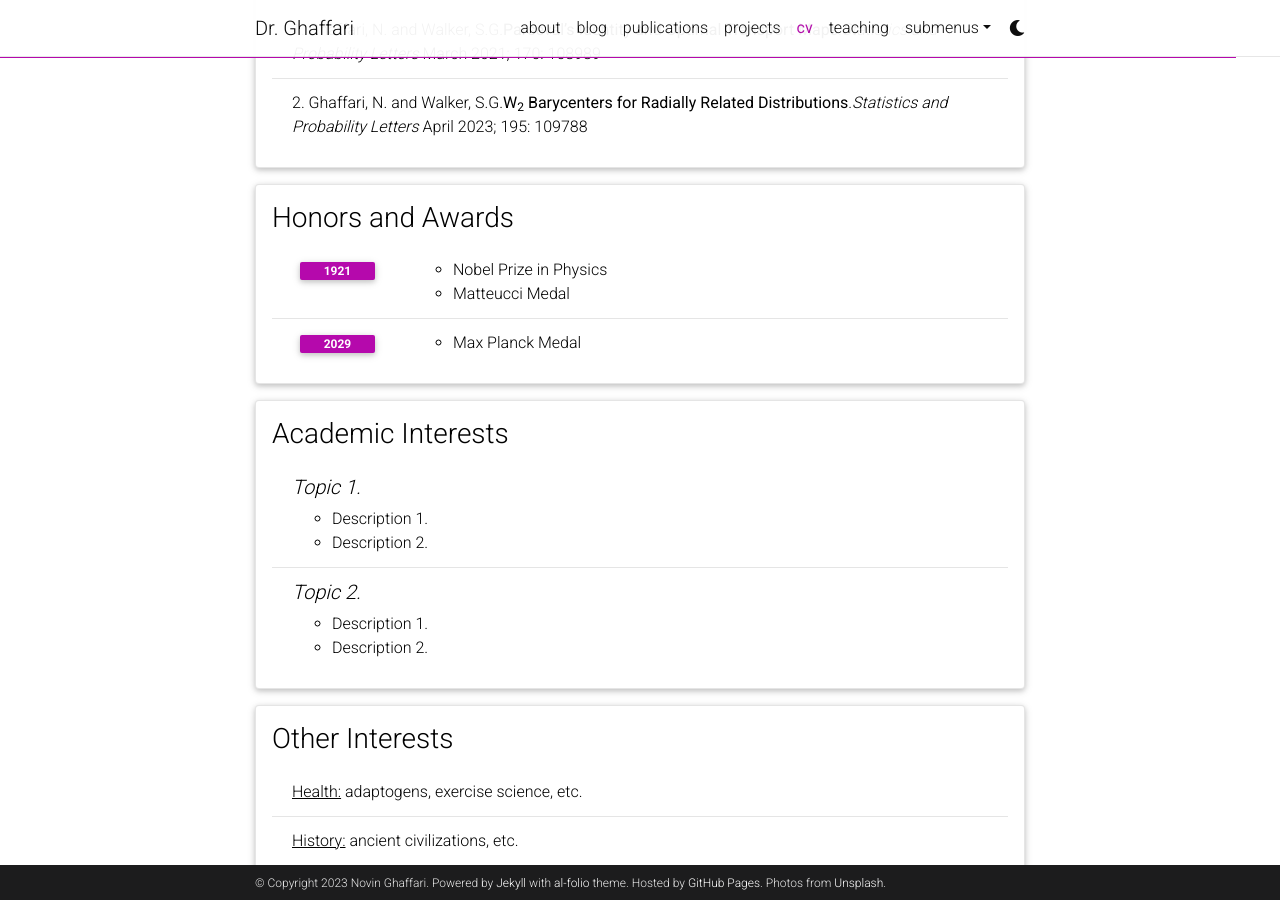
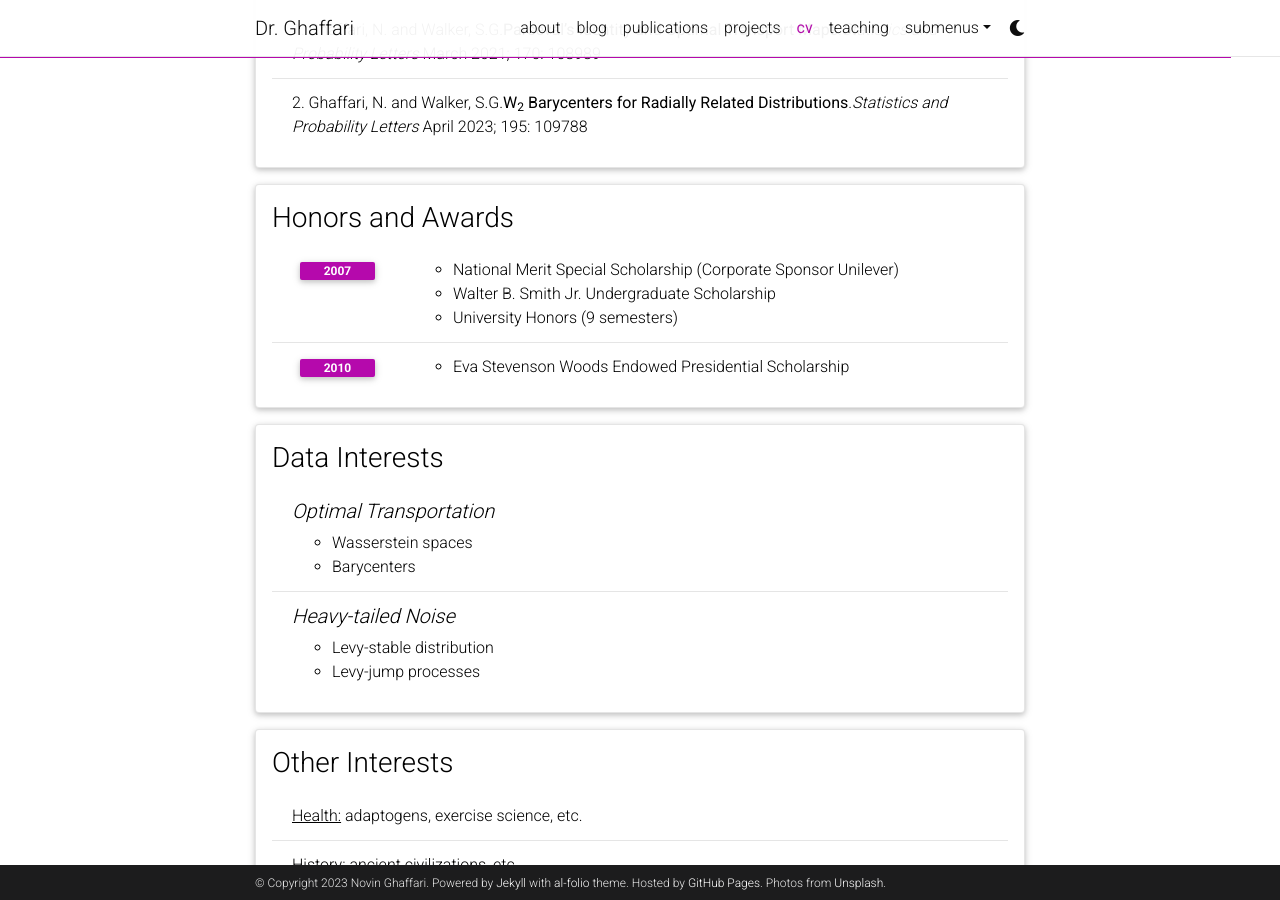
Before and after one commit to nghaffari/nghaffari.github.io, a Jekyll site: the page built from _pages/cv.md, in a window 1280 px wide and 900 px high, scrolled down 5335 px. Built offline with Jekyll 4.4.1, drawn with Linux system fonts in a browser that asks for light colours; comment, search, counter and statistics services are not loaded; a style sheet for code colours, icons or effects is not loaded; some of the changed text lies outside the part shown.

Commit message:
Update cv.yml

```diff
--- a/_data/cv.yml
+++ b/_data/cv.yml
@@ -102,6 +102,7 @@
             - Vedanta Aluminium
             - NITK
         - title: Worked on several data science and analytics projects for clients
+          contents:
             - Warranty cost analysis and predictive modeling for ZF CVS
         - Participated in business development strategy and planning, designing core operational tactics for future business directions
     - title: Adjunct Faculty
@@ -196,25 +197,26 @@
 - title: Honors and Awards
   type: time_table
   contents:
-    - year: 1921
+    - year: 2007
       items:
-        - Nobel Prize in Physics
-        - Matteucci Medal
-    - year: 2029
+        - National Merit Special Scholarship (Corporate Sponsor Unilever)
+        - Walter B. Smith Jr. Undergraduate Scholarship
+        - University Honors (9 semesters)
+    - year: 2010
       items:
-        - Max Planck Medal
+        - Eva Stevenson Woods Endowed Presidential Scholarship
 
-- title: Academic Interests
+- title: Data Interests
   type: nested_list
   contents:
-    - title: Topic 1.
+    - title: Optimal Transportation
       items:
-        - Description 1.
-        - Description 2.
-    - title: Topic 2.
+        - Wasserstein spaces
+        - Barycenters
+    - title: Heavy-tailed Noise
       items:
-        - Description 1.
-        - Description 2.
+        - Levy-stable distribution
+        - Levy-jump processes
 
 - title: Other Interests
   type: list
```
